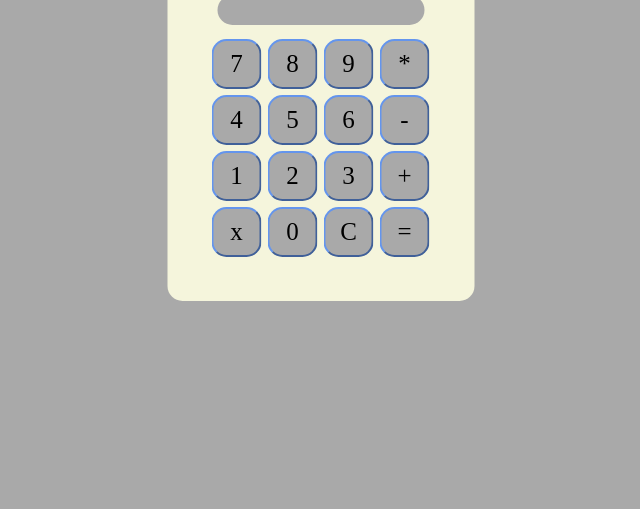
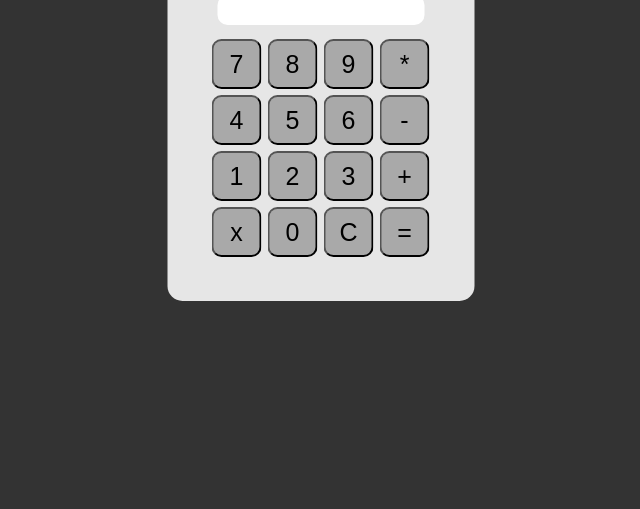
Before and after one commit to marcoshaag/calculadora-javascript, a plain HTML site: page calculadora.js/index.html in a window 1280 px wide. Shown: the part 291-800 px from the top of the page, without its empty margins (319-959 px from the left). Drawn offline with Linux system fonts and the light colour scheme.

Commit message:
Usabilidade

```diff
--- a/calculadora.js/style.css
+++ b/calculadora.js/style.css
@@ -5,17 +5,16 @@
 
 
 .fundo{
-    background-color: darkgrey;
+    background-color: #333333;
     height: 100vh;
     color: black;
     font-family: Arial, Helvetica, sans-serif;
     text-align: center;
-
 }
 
 .calculadora{
     position: absolute;
-    background-color: beige;
+    background-color: #e6e6e6;
     top: 50%;
     left: 50%;
     transform: translate(-50%,-50%);
@@ -28,19 +27,18 @@
     width: 50px;
     height: 50px;
     font-size: 25px;
-    font-family:'Times New Roman', Times, serif;
+    font-family:Arial, Helvetica, sans-serif;
     margin: 2px;
-    border-radius: 15px;
+    border-radius: 10px;
     color: black;
-    border-color:cornflowerblue;
 }
 
 
 #resul{
     width: 207px;
-    background-color: darkgray;
+    background-color: #fff;
     height: 30px;
     margin: 10px;
-    border-radius: 15px;
+    border-radius: 10px;
     font-size: 25px;
 }
```
